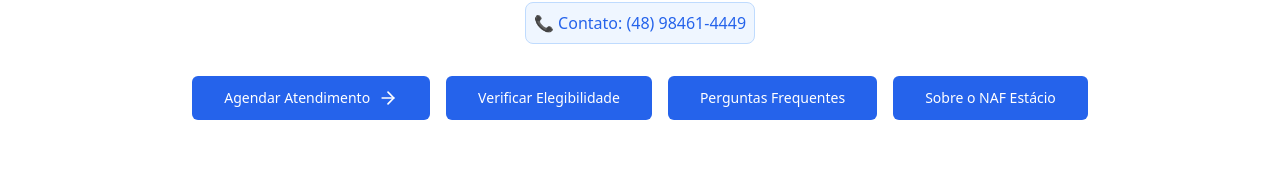
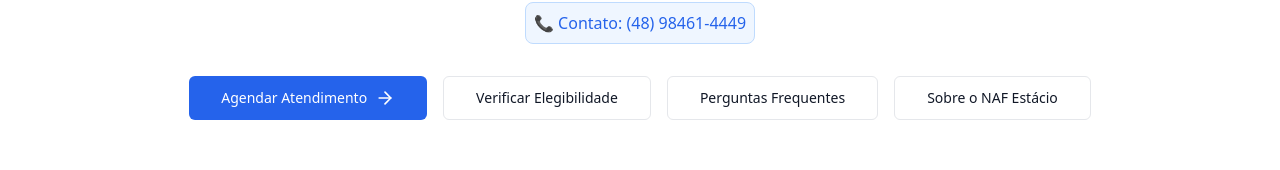
Before and after one commit to ltd-estacio/naf-contabilidade-estacio, a Next.js app: page / in a window 1280 px wide. Shown: the part 379-549 px from the top of the page. Built offline with nearby package versions, Linux system fonts and the light colour scheme; no server answers.

Commit message:
melhorias

```diff
--- a/src/app/page.tsx
+++ b/src/app/page.tsx
@@ -139,17 +139,29 @@ export default async function Home() {
               </Button>
             </Link>
             <Link href="/eligibility">
-              <Button size="lg" className="w-full sm:w-auto bg-blue-600 hover:bg-blue-700 dark:bg-blue-700 dark:hover:bg-blue-600 text-white">
+              <Button
+                size="lg"
+                variant="outline"
+                className="w-full sm:w-auto bg-white text-gray-900 border border-gray-200 hover:bg-gray-100"
+              >
                 Verificar Elegibilidade
               </Button>
             </Link>
             <Link href="/faq">
-              <Button size="lg" className="w-full sm:w-auto bg-blue-600 hover:bg-blue-700 dark:bg-blue-700 dark:hover:bg-blue-600 text-white">
+              <Button
+                size="lg"
+                variant="outline"
+                className="w-full sm:w-auto bg-white text-gray-900 border border-gray-200 hover:bg-gray-100"
+              >
                 Perguntas Frequentes
               </Button>
             </Link>
             <Link href="/about-naf">
-              <Button size="lg" className="w-full sm:w-auto bg-blue-600 hover:bg-blue-700 dark:bg-blue-700 dark:hover:bg-blue-600 text-white">
+              <Button
+                size="lg"
+                variant="outline"
+                className="w-full sm:w-auto bg-white text-gray-900 border border-gray-200 hover:bg-gray-100"
+              >
                 Sobre o NAF Estácio
               </Button>
             </Link>
```
